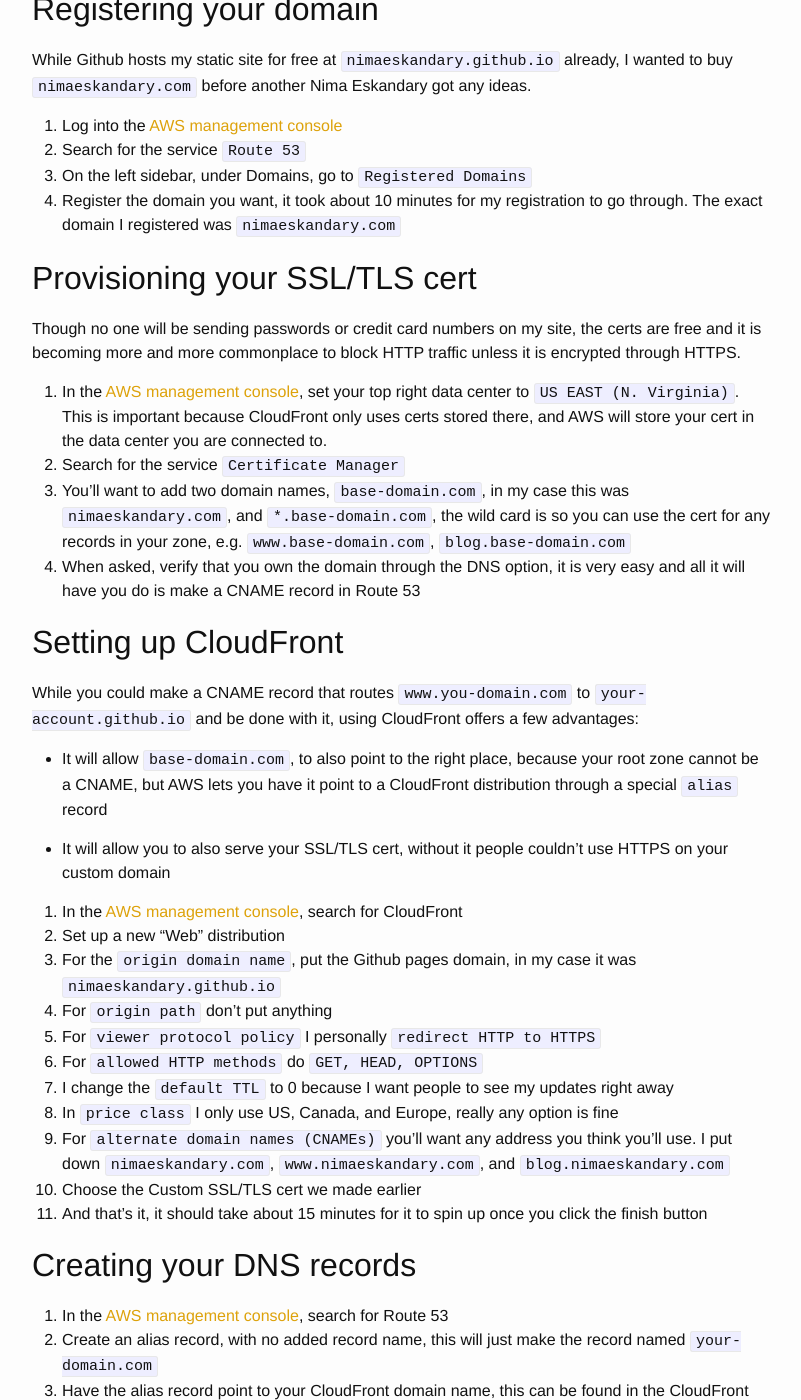
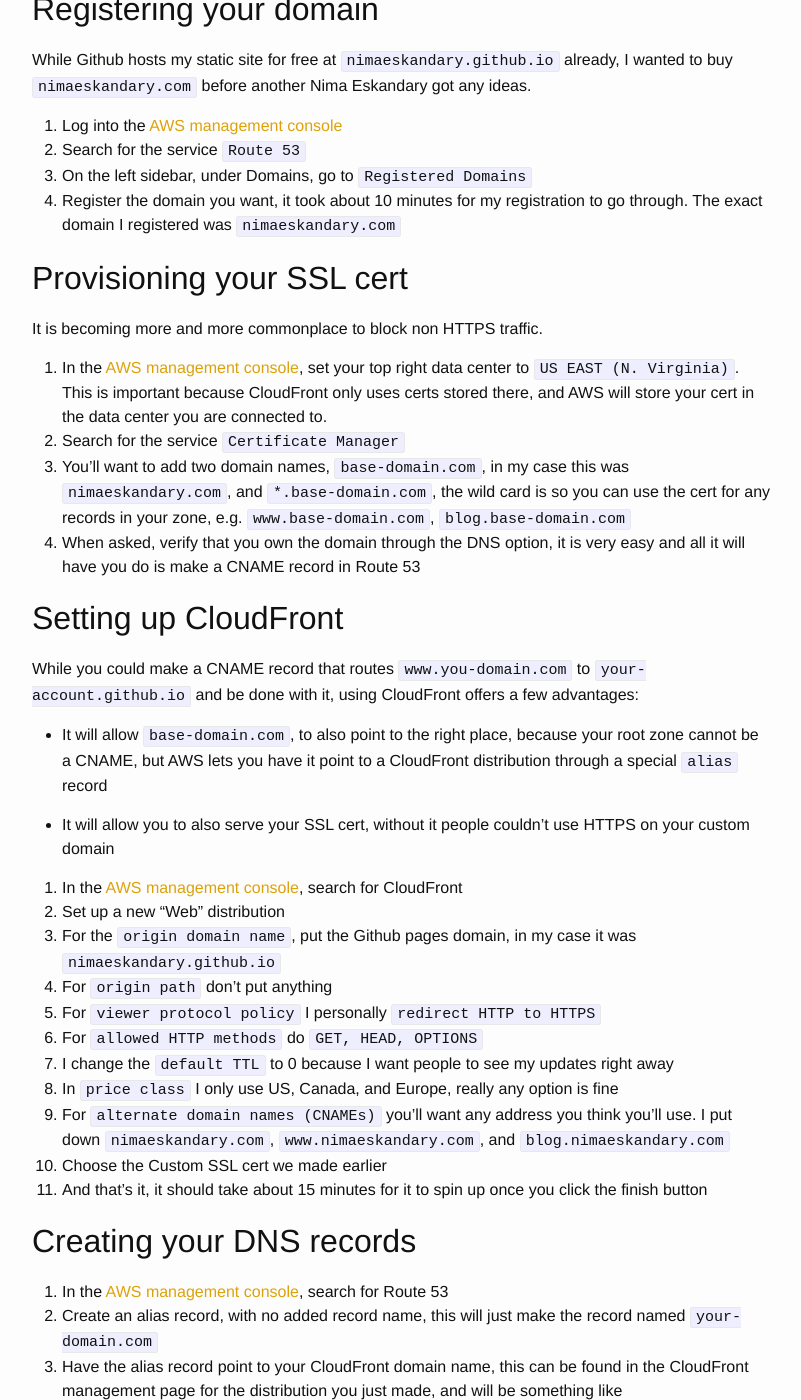
Before and after one commit to nimaeskandary/nimaeskandary.github.io, a Jekyll site: the page built from _posts/2018-02-11-setting-up-a-blog.markdown, in a window 1280 px wide and 1400 px high, scrolled down 894 px. Shown: the whole window, without its empty margins (238-1039 px from the left). Built offline with Jekyll 4.4.1, drawn with Linux system fonts in a browser that asks for light colours; some of the changed text lies outside the part shown.

Commit message:
update aws link

```diff
--- a/_posts/2018-02-11-setting-up-a-blog.markdown
+++ b/_posts/2018-02-11-setting-up-a-blog.markdown
@@ -8,7 +8,7 @@
 
 * AWS Route 53 (DNS management)
 * AWS CloudFront (CDN)
-* AWS Certificate Manager (TLS certificate provisioning)
+* AWS Certificate Manager (SSL certificate provisioning)
 * Github Pages (Static site hosting)
 * Jekyll (Static site generator)
 
@@ -28,16 +28,16 @@
 
 While Github hosts my static site for free at `nimaeskandary.github.io` already, I wanted to buy `nimaeskandary.com` before another Nima Eskandary got any ideas.
 
-1. Log into the [AWS management console](console.aws.amazon.com)
+1. Log into the [AWS management console](https://aws.amazon.com/console)
 1. Search for the service `Route 53`
 1. On the left sidebar, under Domains, go to `Registered Domains`
 1. Register the domain you want, it took about 10 minutes for my registration to go through. The exact domain I registered was `nimaeskandary.com`
 
-## Provisioning your SSL/TLS cert
+## Provisioning your SSL cert
 
-Though no one will be sending passwords or credit card numbers on my site, the certs are free and it is becoming more and more commonplace to block HTTP traffic unless it is encrypted through HTTPS.
+It is becoming more and more commonplace to block non HTTPS traffic.
 
-1. In the [AWS management console](console.aws.amazon.com), set your top right data center to `US EAST (N. Virginia)`. This is important because CloudFront only uses certs stored there, and AWS will store your cert in the data center you are connected to.
+1. In the [AWS management console](https://aws.amazon.com/console), set your top right data center to `US EAST (N. Virginia)`. This is important because CloudFront only uses certs stored there, and AWS will store your cert in the data center you are connected to.
 1. Search for the service `Certificate Manager`
 1. You'll want to add two domain names, `base-domain.com`, in my case this was `nimaeskandary.com`, and `*.base-domain.com`, the wild card is so you can use the cert for any records in your zone, e.g. `www.base-domain.com`, `blog.base-domain.com`
 1. When asked, verify that you own the domain through the DNS option, it is very easy and all it will have you do is make a CNAME record in Route 53
@@ -48,9 +48,9 @@
 
 * It will allow `base-domain.com`, to also point to the right place, because your root zone cannot be a CNAME, but AWS lets you have it point to a CloudFront distribution through a special `alias` record
 
-* It will allow you to also serve your SSL/TLS cert, without it people couldn't use HTTPS on your custom domain
+* It will allow you to also serve your SSL cert, without it people couldn't use HTTPS on your custom domain
 
-1. In the [AWS management console](console.aws.amazon.com), search for CloudFront
+1. In the [AWS management console](https://aws.amazon.com/console), search for CloudFront
 1. Set up a new "Web" distribution
 1. For the `origin domain name`, put the Github pages domain, in my case it was `nimaeskandary.github.io`
 1. For `origin path` don't put anything
@@ -59,12 +59,12 @@
 1. I change the `default TTL` to 0 because I want people to see my updates right away
 1. In `price class` I only use US, Canada, and Europe, really any option is fine
 1. For `alternate domain names (CNAMEs)` you'll want any address you think you'll use. I put down `nimaeskandary.com`, `www.nimaeskandary.com`, and `blog.nimaeskandary.com`
-1. Choose the Custom SSL/TLS cert we made earlier
+1. Choose the Custom SSL cert we made earlier
 1. And that's it, it should take about 15 minutes for it to spin up once you click the finish button
 
 ## Creating your DNS records
 
-1. In the [AWS management console](console.aws.amazon.com), search for Route 53
+1. In the [AWS management console](https://aws.amazon.com/console), search for Route 53
 1. Create an alias record, with no added record name, this will just make the record named `your-domain.com`
 1. Have the alias record point to your CloudFront domain name, this can be found in the CloudFront management page for the distribution you just made, and will be something like `dn542fesffj83.cloudfront.net`
 1. Optionally, you can also create a CNAME record named `www.`, that points to `your-domain.com`, that way both `www.your-domain.com` and `your-domain.com` work. I also added a `blog.` record as well
```
Also changed, not shown: about.md (+1 -1 lines).
